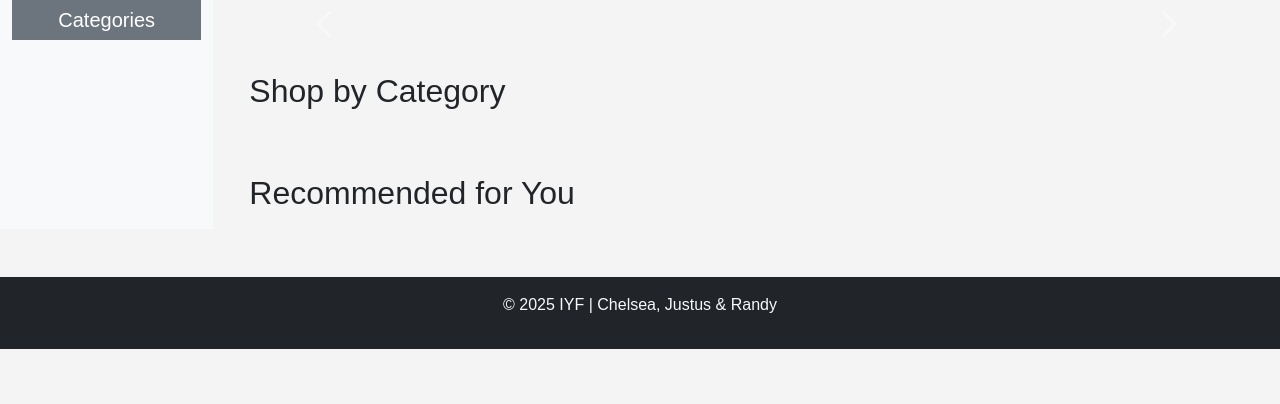
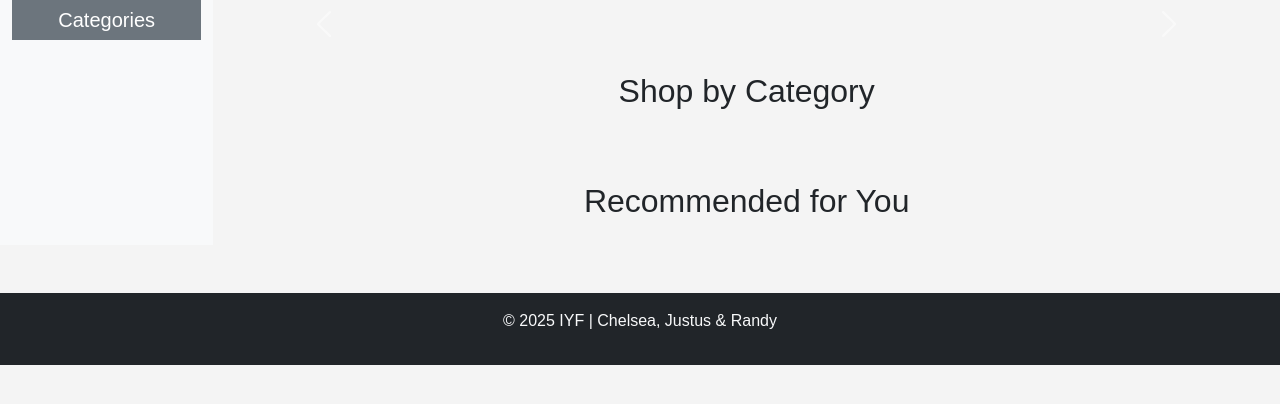
Before and after one commit to everjaydead/estore, a Flask app: page / in a window 1280 px wide. Shown: the part 56-460 px from the top of the page. Run offline with Flask 3, Linux system fonts and the light colour scheme; data that the repository does not hold is empty; some libraries are stand-ins or nearby versions.

Commit message:
Enhanced index.html for better UI

```diff
--- a/templates/index.html
+++ b/templates/index.html
@@ -1,19 +1,20 @@
 {% extends 'base.html' %}
 
-{% block title %}Welcome to JOO0NE Store{% endblock %}
+{% block title %}Welcome to J00NE Store{% endblock %}
 
 {% block content %}
 <div class="container mt-4">
 
     <!-- Featured Products Carousel -->
-    <div id="featuredCarousel" class="carousel slide" data-bs-ride="carousel">
-        <div class="carousel-inner">
+    <div id="featuredCarousel" class="carousel slide mb-5" data-bs-ride="carousel">
+        <div class="carousel-inner shadow-lg">
             {% for i, product in enumerate(featured_products) %}
             <div class="carousel-item {% if i == 0 %} active {% endif %}">
-                <img src="{{ url_for('static', filename=product.image) }}" class="d-block w-100" alt="{{ product.name }}">
-                <div class="carousel-caption d-none d-md-block">
+                <img src="{{ url_for('static', filename=product.image) }}" class="d-block w-100" alt="{{ product.name }}" style="height: 450px; object-fit: cover;">
+                <div class="carousel-caption d-none d-md-block bg-dark bg-opacity-50 rounded">
                     <h5>{{ product.name }}</h5>
-                    <p>Brand: {{ product.brand }} | KSh {{ product.price }}</p>
+                    <p class="mb-0">Brand: {{ product.brand }}</p>
+                    <p class="lead mb-4">KSh {{ product.price }}</p>
                     <a href="{{ url_for('view_product', id=product.id) }}" class="btn btn-primary">Shop Now</a>
                 </div>
             </div>
@@ -30,15 +31,14 @@
     </div>
 
     <!-- Product Categories -->
-    <div class="mt-5">
-        <h2>Shop by Category</h2>
-        <div class="row mt-3">
+    <div class="mb-5">
+        <h2 class="text-center mb-4">Shop by Category</h2>
+        <div class="row justify-content-center">
             {% for category in categories %}
-            <div class="col-md-4 text-center mb-4">
+            <div class="col-md-4 col-lg-3 text-center mb-4">
                 <a href="{{ url_for('products') }}?category_id={{ category.id }}" class="text-decoration-none">
-                    <div class="card shadow-sm">
-                        <img src="{{ url_for('static', filename=category.image) }}" class="card-img-top"
-                            alt="{{ category.name }}">
+                    <div class="card h-100 shadow-sm">
+                        <img src="{{ url_for('static', filename=category.image) }}" class="card-img-top" alt="{{ category.name }}" style="height: 200px; object-fit: cover;">
                         <div class="card-body">
                             <h5 class="card-title">{{ category.name }}</h5>
                         </div>
@@ -50,16 +50,17 @@
     </div>
 
     <!-- Recommended Products -->
-    <div class="mt-5">
-        <h2>Recommended for You</h2>
-        <div class="row mt-3">
+    <div>
+        <h2 class="text-center mb-4">Recommended for You</h2>
+        <div class="row justify-content-center">
             {% for product in recommended_products %}
-            <div class="col-md-3 text-center mb-4">
-                <div class="card shadow-sm">
-                    <img src="{{ url_for('static', filename=product.image) }}" class="card-img-top" alt="{{ product.name }}">
+            <div class="col-md-4 col-lg-3 text-center mb-4">
+                <div class="card h-100 shadow">
+                    <img src="{{ url_for('static', filename=product.image) }}" class="card-img-top" alt="{{ product.name }}" style="height: 200px; object-fit: cover;">
                     <div class="card-body">
                         <h5 class="card-title">{{ product.name }}</h5>
-                        <p class="card-text">Brand: {{ product.brand }} | KSh {{ product.price }}</p>
+                        <p class="card-text">Brand: {{ product.brand }}</p>
+                        <p class="card-text">KSh {{ product.price }}</p>
                         <a href="{{ url_for('view_product', id=product.id) }}" class="btn btn-primary">View Details</a>
                     </div>
                 </div>
```
